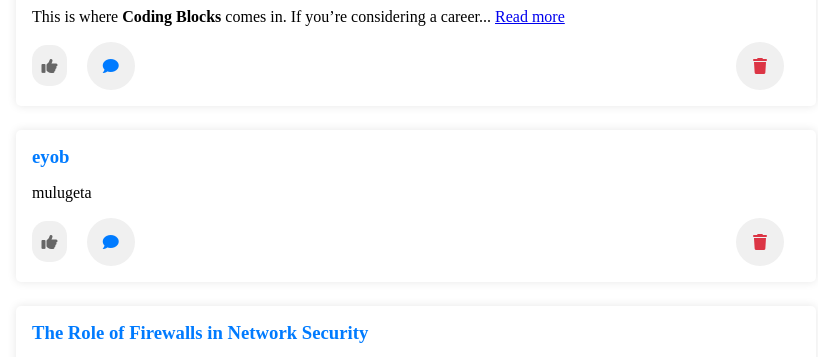
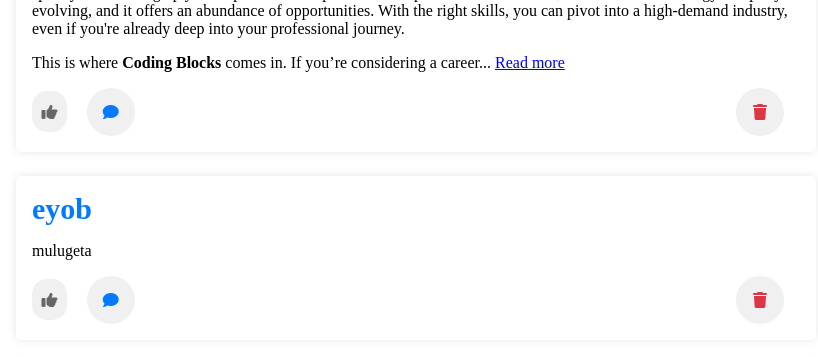
Before and after one commit to ecode-env/blog-byFlask, a Flask app: page / in a window 1280 px wide. Shown: the part 741-1098 px from the top of the page, without its empty margins (224-1042 px from the left). Run offline with Flask 3, Linux system fonts and the light colour scheme; a user stored in the database is signed in; some libraries are stand-ins or nearby versions.

Commit message:
font for blog title

```diff
--- a/blog_website/templates/home.html
+++ b/blog_website/templates/home.html
@@ -7,7 +7,7 @@
     {% if posts %}
         {% for post in posts %}
             <div class="post-preview">
-                <h3><a href="/post/{{ post.id }}">{{ post.title }}</a></h3>
+                <h3 style="font-size: 30px"><a href="/post/{{ post.id }}">{{ post.title }}</a></h3>
                 <p class="inner-content">
                     {% if post.text %}
                         {{ post.text[:900] | safe }}{% if post.text|length > 100 %}...
```
